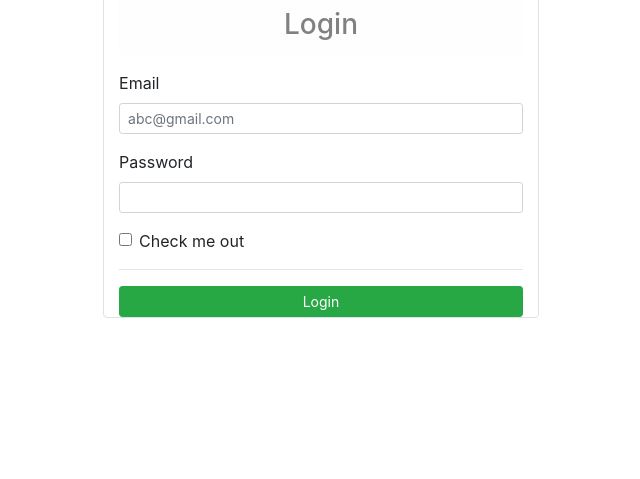
After one commit to aymuhammad/ecom, a Django app: page /login in a window 1280 px wide. The commit adds this page. Shown: the part 321-800 px from the top of the page, without its empty margins (319-959 px from the left). Run offline with Django 4.2, Linux system fonts and the light colour scheme; some libraries are stand-ins or nearby versions.

Commit message:
login page

```diff
--- a/store/templates/cart.html
+++ b/store/templates/cart.html
@@ -37,6 +37,7 @@
                         </tr>
 
                     {% endfor %}
+
                 </tbody>
 
                 <tfoot>
--- /dev/null
+++ b/store/templates/login.html
@@ -0,0 +1,54 @@
+{% extends 'base.html' %}
+
+{% block content %}
+
+    <div class="container">
+
+        <div class="p-3 m-3">
+
+            <div class="col-lg-5 rounded mx-auto border pt-4">
+
+                <div class="text-center col">
+                    <img src="https://th.bing.com/th/id/Rd51d7c0fde6d96a31538a86cbd57f3c0?rik=%2fTJxRkU2V371QQ&riu=http%3a%2f%2ftechnologyend.com%2fwp-content%2fuploads%2f2015%2f11%2fwhy-shop-online.jpg&ehk=v1KiYT0i5U1ABCRueDSdLqnazh2BdlVD89Z4qXE0Kgs%3d&risl=&pid=ImgRaw" alt=""
+                    class="" style="height: 150px;">
+                    <hr>
+                </div>
+                <h3 class="alert alert-light rounded-pill" style="text-align:center" >Login</h3>
+                <form action="/login" method="POST">
+
+                    {% csrf_token %}
+
+                    {% if error%}
+                        <div class="alert alert-danger" role="alert">
+                            {{error}}
+                        </div>
+                    {% endif %}
+                    <!-- email -->
+                    <div class="form-group">
+                        <label for="">Email</label>
+                        <input required type="email" name="email" id="" value="{{values.email}}" class=" form-control-sm form-control" placeholder="abc@gmail.com">
+                    </div>
+
+                    <!-- password -->
+                    <div class="form-group">
+                        <label for="">Password</label>
+                        <input type="password" name="password" id="" class="form-control form-control-sm" >
+                    </div>
+
+                    <!--Checkme button-->
+                    <div class="mb-3 form-check">
+                        <input type="checkbox" class="form-check-input" id="exampleCheck1">
+                        <label class="form-check-label d-grid gap-2" for="exampleCheck1">Check me out</label>
+                    </div>
+                    <hr>
+                    <button type="submit" class="btn btn-sm btn-success col-lg-12">Login</button>
+
+                </form>
+
+            </div>
+
+        </div>
+
+    </div>
+
+{% endblock %}
```
